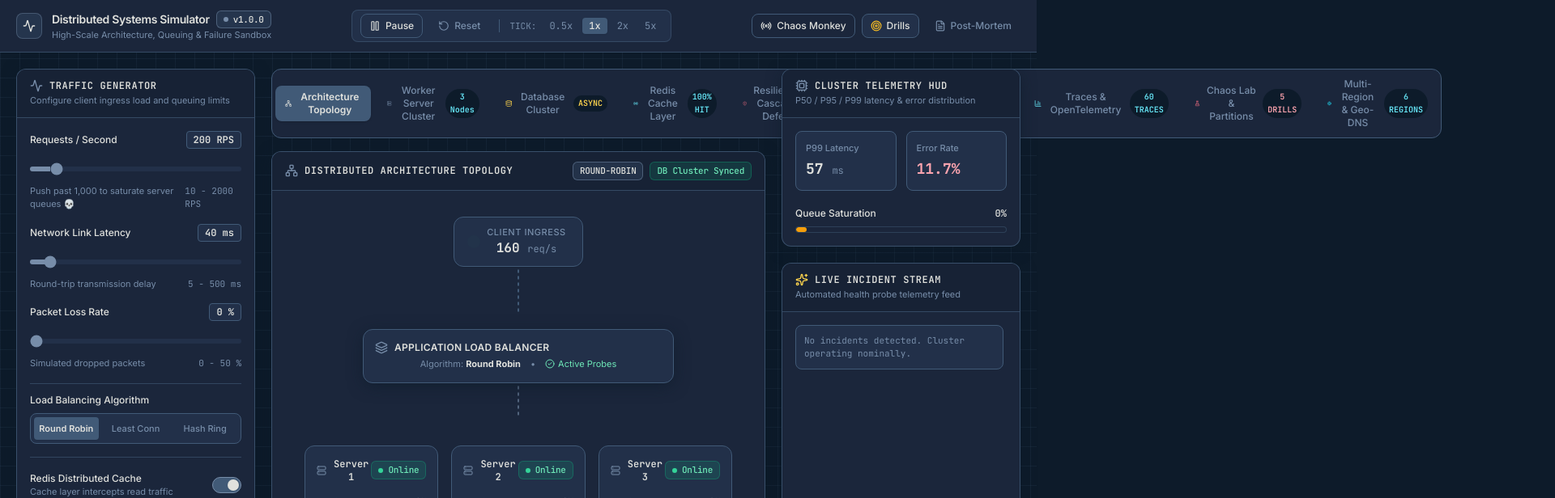
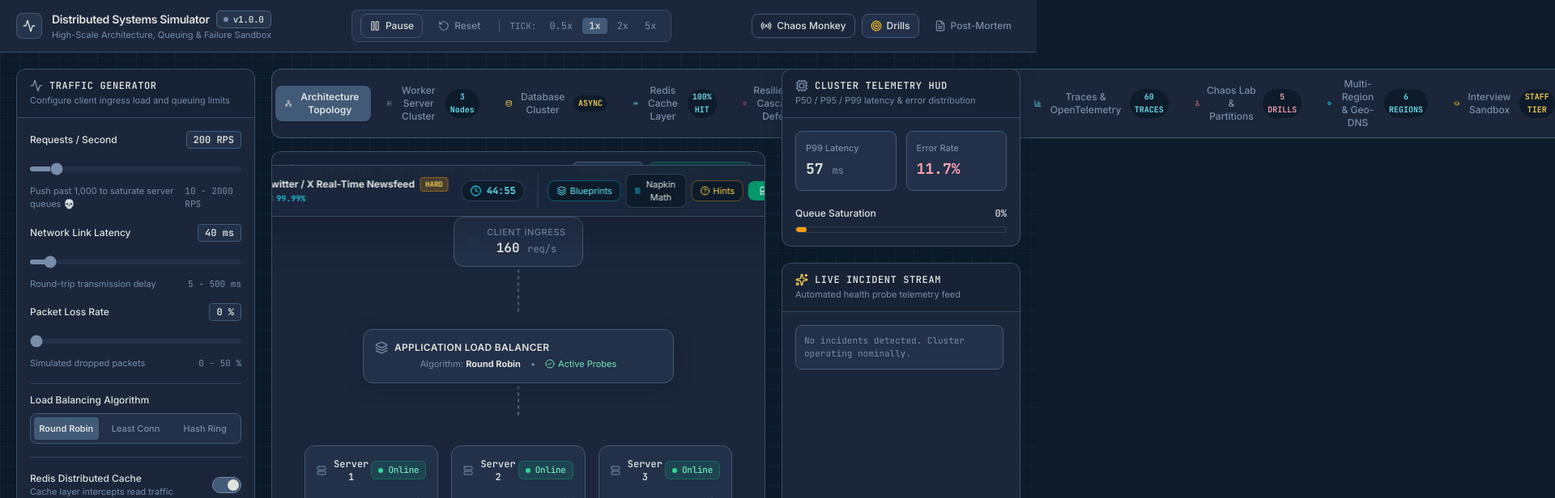
Before and after one commit to Humaam-04-06/distributed-systems-simulator, a React (Vite) app: page / in a window 1280 px wide. Shown: the top 616 px of the page at 81% size, 1920 px wide, since content can reach past the window. Built offline with nearby package versions, Linux system fonts and the light colour scheme.

Commit message:
feat(ui): wire 10th Center Tab System Design Interview Sandbox and floating canvas HUD in App.tsx

```diff
--- a/src/App.tsx
+++ b/src/App.tsx
@@ -25,6 +25,7 @@ import {
   BarChart3,
   FlaskConical,
   Globe,
+  GraduationCap,
 } from 'lucide-react';
 import { LoadBalancingAlgorithm } from './engine/types';
 import { ServerClusterGrid } from './components/nodes/ServerClusterGrid';
@@ -41,6 +42,12 @@ import { ByzantineTraitorPanel } from './components/chaos/ByzantineTraitorPanel'
 import { ChaosExperimentConsole } from './components/chaos/ChaosExperimentConsole';
 import { GlobalRegionMapView } from './components/geo/GlobalRegionMapView';
 import { GeoRoutingPolicyControl } from './components/geo/GeoRoutingPolicyControl';
+import { SystemDesignSandboxView } from './components/interview/SystemDesignSandboxView';
+import { ScenarioCanvasHud } from './components/interview/ScenarioCanvasHud';
+import { ArchitecturePresetLoader } from './components/interview/ArchitecturePresetLoader';
+import { InterviewScratchpadDrawer } from './components/interview/InterviewScratchpadDrawer';
+import { ScenarioBenchmarkModal } from './components/interview/ScenarioBenchmarkModal';
+import { ArchitecturePreset } from './engine/scenarios/ArchitecturePresets';
 
 export const App: React.FC = () => {
   const {
@@ -155,13 +162,27 @@ export const App: React.FC = () => {
     severSubseaCable,
     healSubseaCable,
     healAllMultiRegion,
+    challengeRunner,
+    loadArchitecturePreset,
   } = useSimulation();
 
   const [chaosActive, setChaosActive] = useState<boolean>(false);
   const [isHashRingOpen, setIsHashRingOpen] = useState<boolean>(false);
   const [isCircuitModalOpen, setIsCircuitModalOpen] = useState<boolean>(false);
+  const [isPresetModalOpen, setIsPresetModalOpen] = useState<boolean>(false);
+  const [isScratchpadOpen, setIsScratchpadOpen] = useState<boolean>(false);
+  const [isBenchmarkModalOpen, setIsBenchmarkModalOpen] = useState<boolean>(false);
   const [centerTab, setCenterTab] = useState<
-    'topology' | 'cluster' | 'database' | 'cache' | 'resilience' | 'bulkhead' | 'telemetry' | 'chaos' | 'geo'
+    | 'topology'
+    | 'cluster'
+    | 'database'
+    | 'cache'
+    | 'resilience'
+    | 'bulkhead'
+    | 'telemetry'
+    | 'chaos'
+    | 'geo'
+    | 'interview'
   >('topology');
   const [chaosSubTab, setChaosSubTab] = useState<'scenarios' | 'partitions' | 'byzantine'>('scenarios');
   const [geoSubTab, setGeoSubTab] = useState<'map' | 'policies'>('map');
@@ -187,10 +208,7 @@ export const App: React.FC = () => {
       : '89.4';
 
   const handleOpenDrills = () => {
-    showInfoAlert(
-      'System Design Drills',
-      'System Design Challenge Drills will be loaded in Phase 10 with interactive failure scenarios!'
-    );
+    setCenterTab('interview');
   };
 
   const handleOpenPostMortem = () => {
@@ -550,6 +568,20 @@ export const App: React.FC = () => {
                   {evacuatedRegions.length > 0 ? `${evacuatedRegions.length} EVACUATED` : `${globalRegions.length} REGIONS`}
                 </span>
               </button>
+              <button
+                onClick={() => setCenterTab('interview')}
+                className={`flex items-center gap-2 px-3 py-1.5 rounded-lg text-xs font-medium transition-all ${
+                  centerTab === 'interview'
+                    ? 'bg-amber-950/60 text-amber-300 border border-amber-500/50 shadow font-semibold'
+                    : 'text-[#778da9] hover:text-[#e0e1dd]'
+                }`}
+              >
+                <GraduationCap className="w-3.5 h-3.5 text-amber-400" />
+                Interview Sandbox
+                <span className="text-[10px] px-1.5 py-0.5 rounded-full bg-[#0d1b2a] text-amber-300 font-mono font-semibold">
+                  STAFF TIER
+                </span>
+              </button>
             </div>
           </div>
 
@@ -774,6 +806,13 @@ export const App: React.FC = () => {
                 />
               )}
             </div>
+          ) : centerTab === 'interview' ? (
+            <div className="flex flex-col space-y-4">
+              <SystemDesignSandboxView
+                onLoadPreset={() => setIsPresetModalOpen(true)}
+                onNavigateCanvas={() => setCenterTab('topology')}
+              />
+            </div>
           ) : (
             <Card
               className="flex-1 min-h-[580px] relative overflow-hidden"
@@ -797,6 +836,15 @@ export const App: React.FC = () => {
                 </div>
               }
             >
+            {/* Scenario Canvas Floating HUD */}
+            <ScenarioCanvasHud
+              scenario={challengeRunner.getActiveScenario()}
+              onOpenPresets={() => setIsPresetModalOpen(true)}
+              onOpenHints={() => setCenterTab('interview')}
+              onOpenCalculator={() => setCenterTab('interview')}
+              onRunEvaluation={() => setCenterTab('interview')}
+            />
+
             {/* SVG Connector Conduit Paths Layer */}
             <div className="relative w-full h-full min-h-[520px] flex flex-col items-center justify-between p-4 select-none">
               <svg className="absolute inset-0 w-full h-full pointer-events-none z-0">
@@ -1277,6 +1325,30 @@ export const App: React.FC = () => {
         onClose={closeTraceModal}
         trace={selectedTrace}
       />
+
+      {/* System Design Blueprint Loader Modal */}
+      <ArchitecturePresetLoader
+        isOpen={isPresetModalOpen}
+        scenarioId={challengeRunner.getActiveScenario().id}
+        onClose={() => setIsPresetModalOpen(false)}
+        onSelectPreset={(preset: ArchitecturePreset) => {
+          loadArchitecturePreset(preset.id);
+        }}
+      />
+
+      {/* Candidate Notes / Scratchpad Drawer */}
+      <InterviewScratchpadDrawer
+        isOpen={isScratchpadOpen}
+        scenarioId={challengeRunner.getActiveScenario().id}
+        onClose={() => setIsScratchpadOpen(false)}
+      />
+
+      {/* Automated Scenario Stress Benchmark Modal */}
+      <ScenarioBenchmarkModal
+        isOpen={isBenchmarkModalOpen}
+        scenarioId={challengeRunner.getActiveScenario().id}
+        onClose={() => setIsBenchmarkModalOpen(false)}
+      />
     </div>
   );
 };
```
